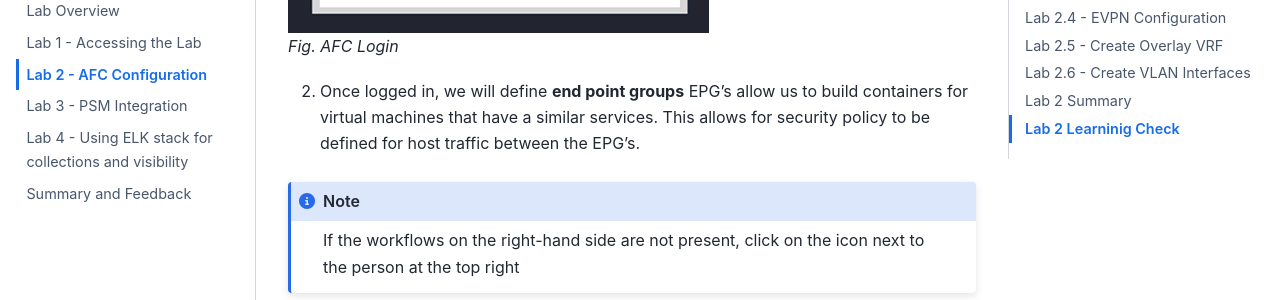
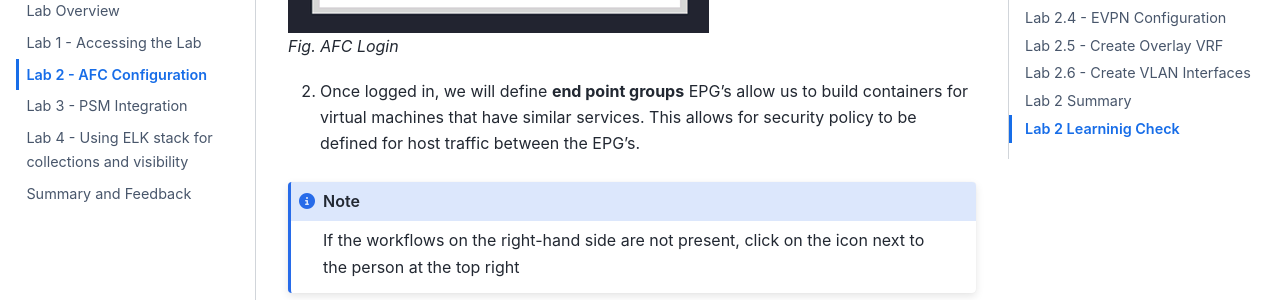
Before and after one commit to xod442/aruba-te-labguide-te4204, a Jupyter Book: the page built from docs/lab2.md, in a window 1280 px wide and 900 px high, scrolled down 1901 px. Shown: the part 179-479 px from the top of the window. Built offline with Jupyter Book 1.0.4 settings and Sphinx 7.4.7 and the Sphinx Book theme 1.1.4, drawn with Linux system fonts in a browser that asks for light colours.

Commit message:
see file for any changes

````diff
--- a/docs/lab2.md
+++ b/docs/lab2.md
@@ -33,7 +33,7 @@ In this workflow the Aruba Fabric Composer (AFC) will automate configuring the r
 ![AFC Login](images/lab2-afc-login.png)
 _Fig. AFC Login_
 
-2. Once logged in, we will define **end point groups** EPG's allow us to build containers for virtual machines that have a similar services. This allows for security policy to be defined for host traffic between the EPG's.
+2. Once logged in, we will define **end point groups** EPG's allow us to build containers for virtual machines that have similar services. This allows for security policy to be defined for host traffic between the EPG's.
 
 ```{note}
 If the workflows on the right-hand side are not present, click on the icon next to the person at the top right
````
Also changed, not shown: 5 other files.
